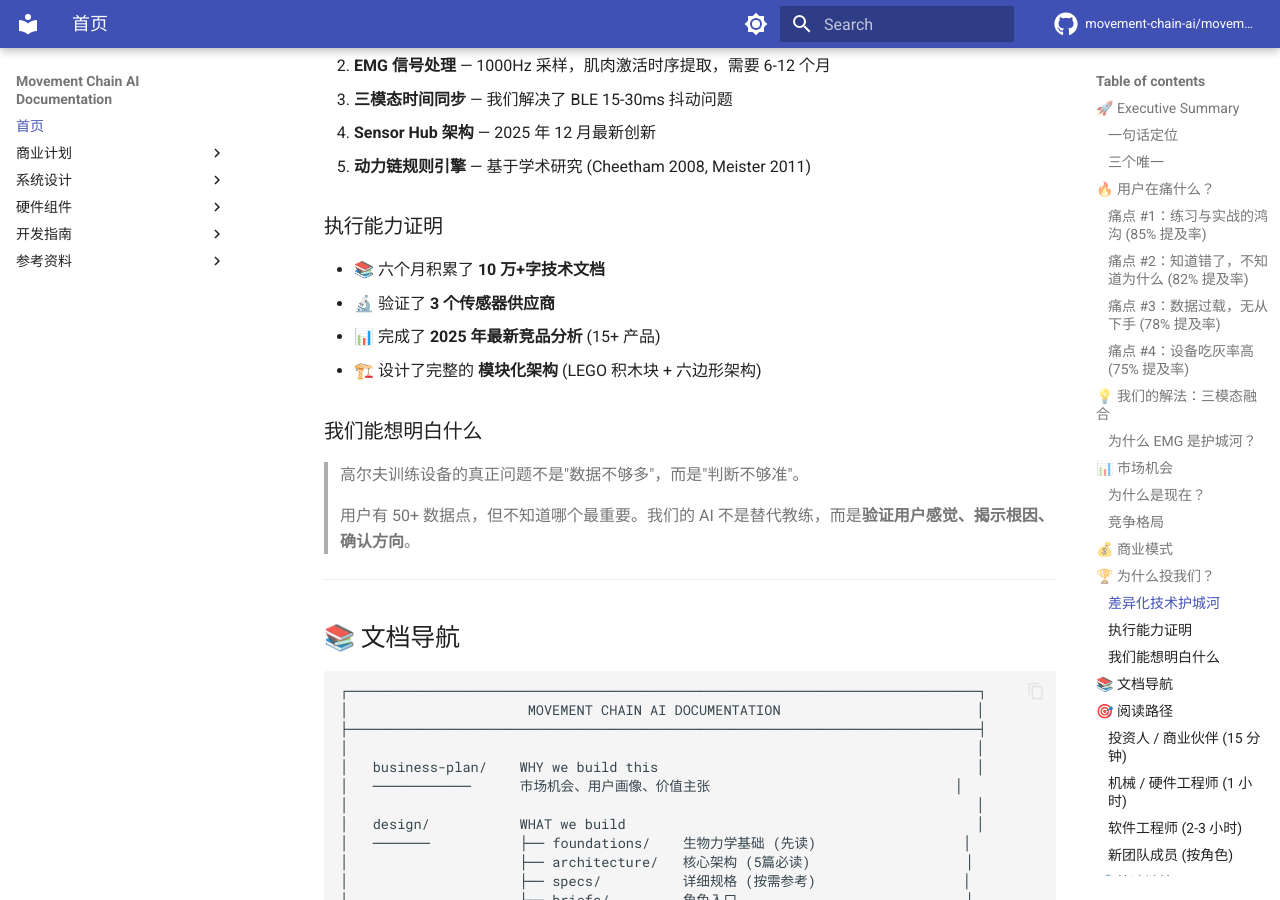
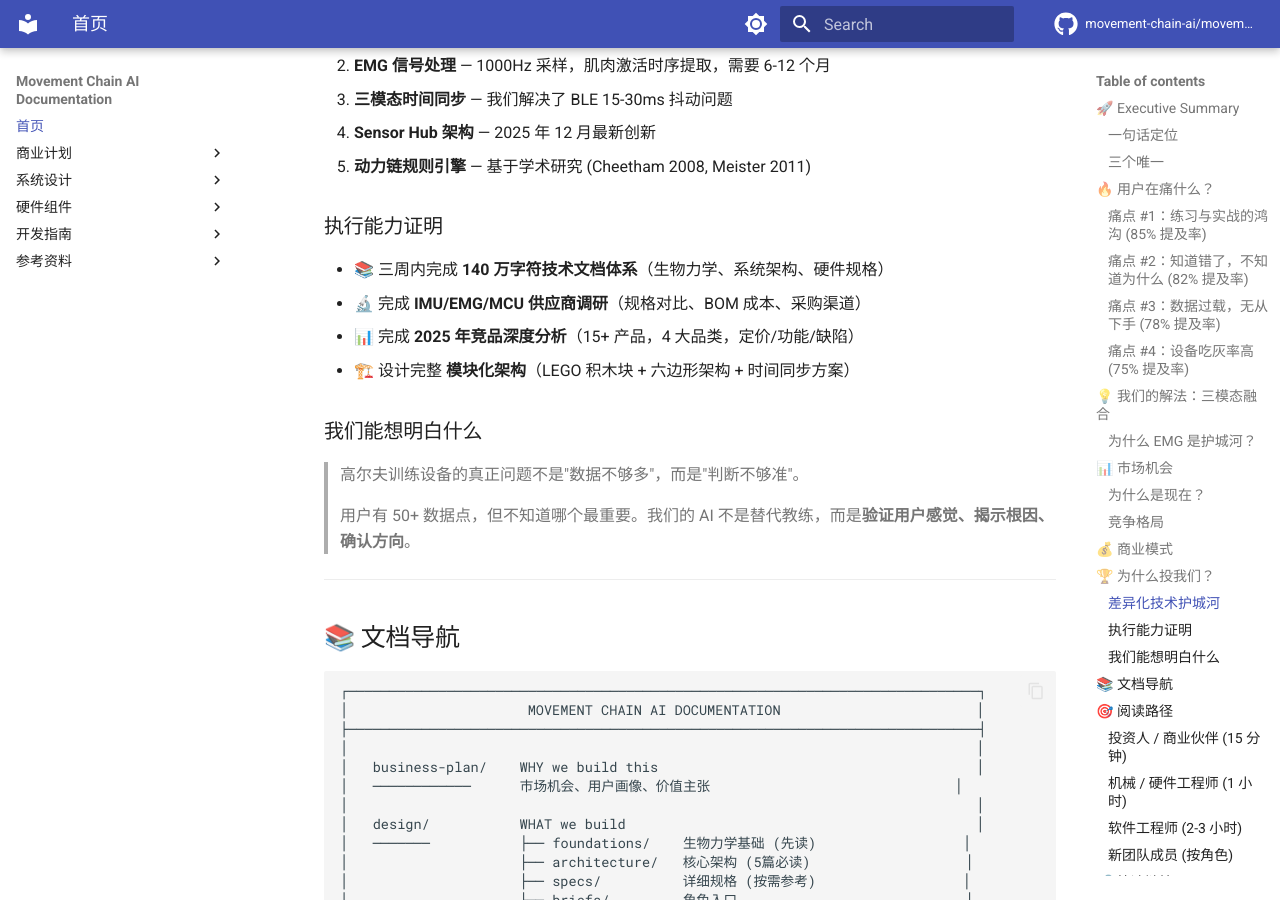
Before and after one commit to movement-chain-ai/movement-chain-docs, an MkDocs documentation site: the page built from docs/zh/index.md, in a window 1280 px wide and 900 px high, scrolled down 5696 px. Built offline with MkDocs 1.6.1 and Material for MkDocs 9.7.7, drawn with Linux system fonts in a browser that asks for light colours; comment, search, counter and statistics services are not loaded; the version menu is left out.

Commit message:
fix: 修正执行能力证明措辞（研究调研，非验证测试）

```diff
--- a/docs/zh/index.md
+++ b/docs/zh/index.md
@@ -244,10 +244,10 @@
 
 ### 执行能力证明
 
-- 📚 六个月积累了 **10 万+字技术文档**
-- 🔬 验证了 **3 个传感器供应商**
-- 📊 完成了 **2025 年最新竞品分析** (15+ 产品)
-- 🏗️ 设计了完整的 **模块化架构** (LEGO 积木块 + 六边形架构)
+- 📚 三周内完成 **140 万字符技术文档体系**（生物力学、系统架构、硬件规格）
+- 🔬 完成 **IMU/EMG/MCU 供应商调研**（规格对比、BOM 成本、采购渠道）
+- 📊 完成 **2025 年竞品深度分析**（15+ 产品，4 大品类，定价/功能/缺陷）
+- 🏗️ 设计完整 **模块化架构**（LEGO 积木块 + 六边形架构 + 时间同步方案）
 
 ### 我们能想明白什么
 
```
